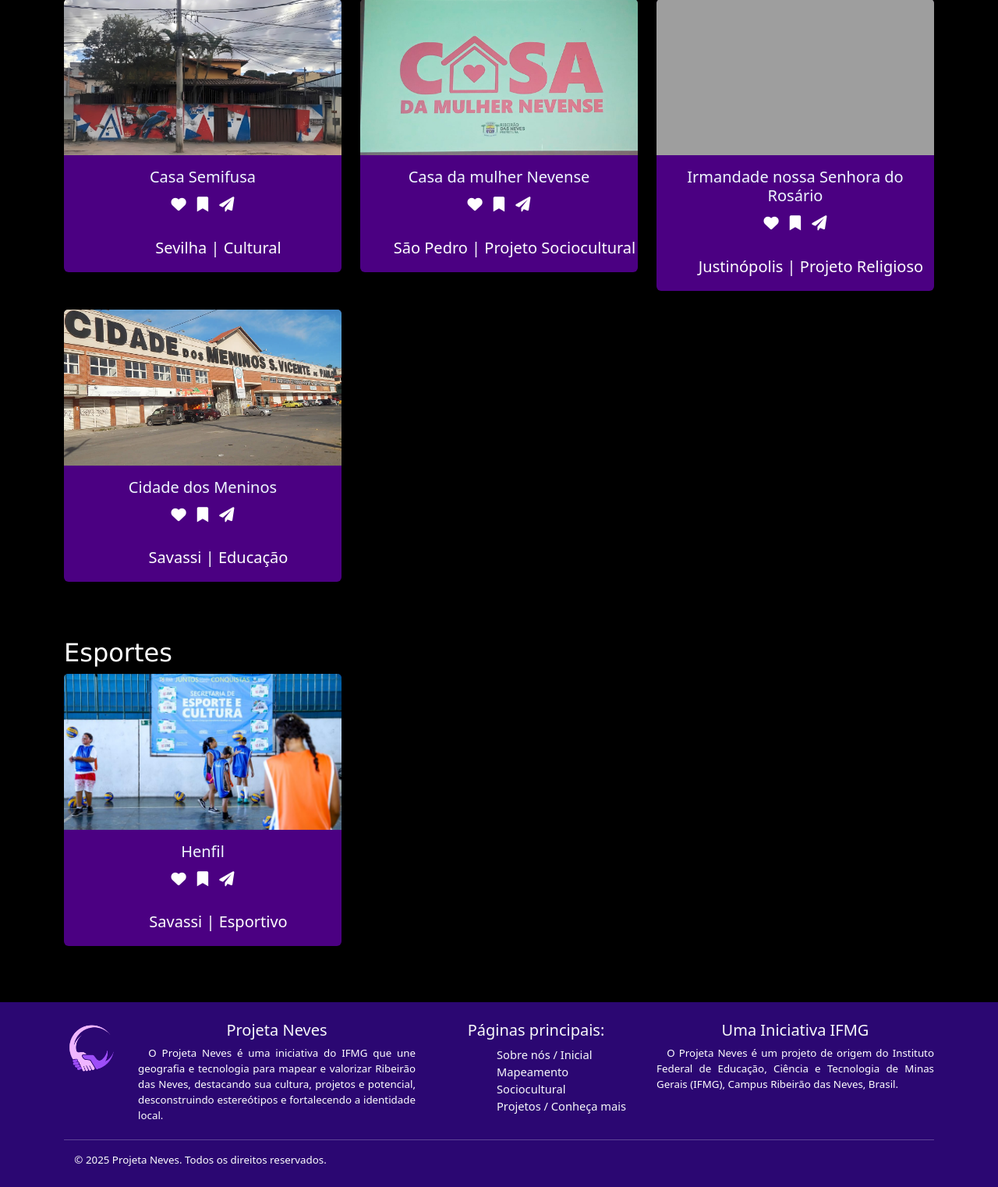
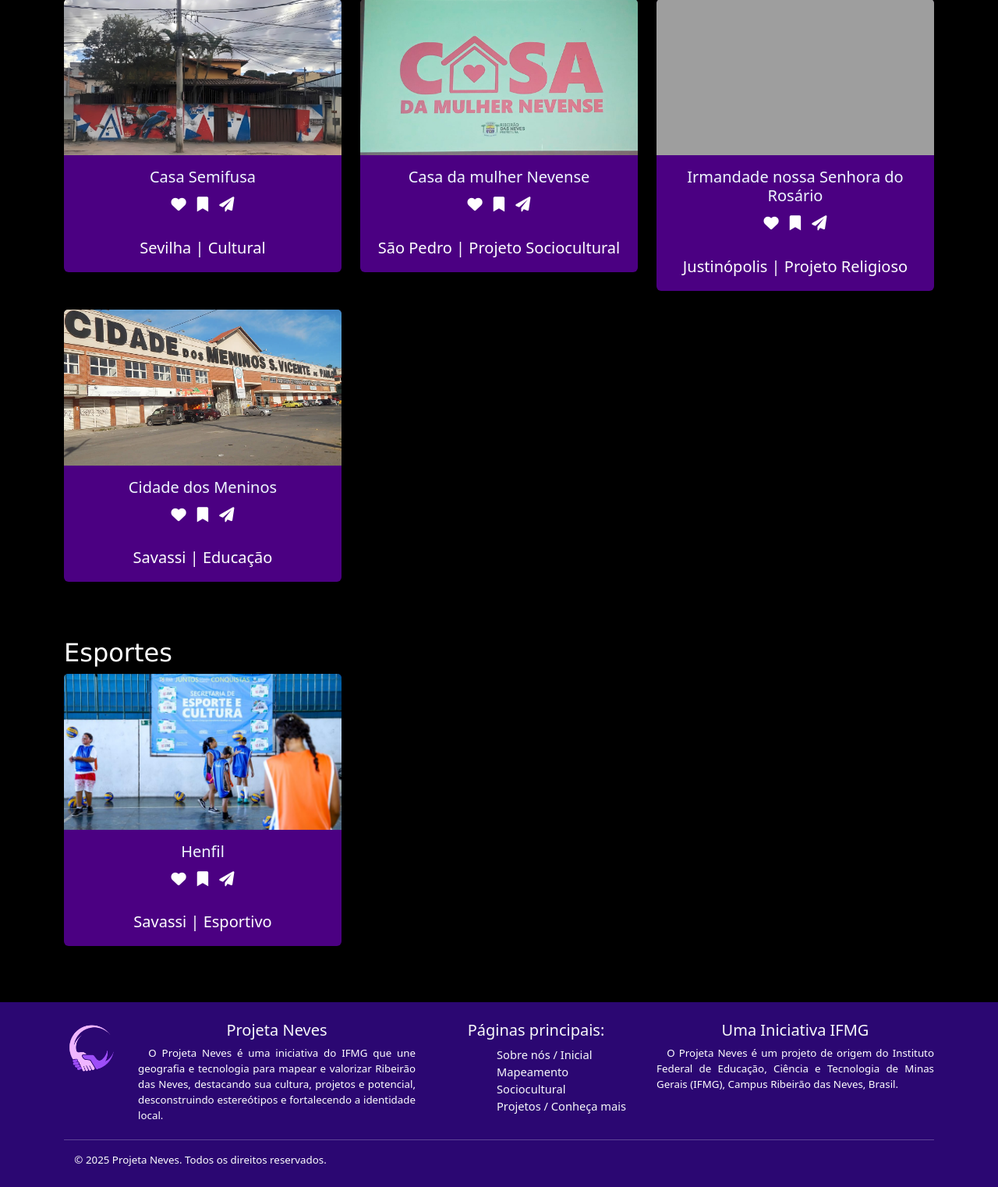
Before and after one commit to GustavoFTeo/MapeamentoSocialECulturalDeRibeiraoDasNeves, a PHP site: page /projetos.html in a window 1280 px wide. Shown: the part 268-1790 px from the top of the page at 78% size. Run offline with PHP 8.4, Linux system fonts and the light colour scheme; grey boxes are pictures that could not be loaded.

Commit message:
Update estilizacaoPI2.css

```diff
--- a/estilizacaoPI2.css
+++ b/estilizacaoPI2.css
@@ -190,6 +190,6 @@
   color: rgb(179, 181, 190)
 }
 
-.local_projeto p {
+.local_projeto{
    text-indent: 0pt !important;
 }
```
